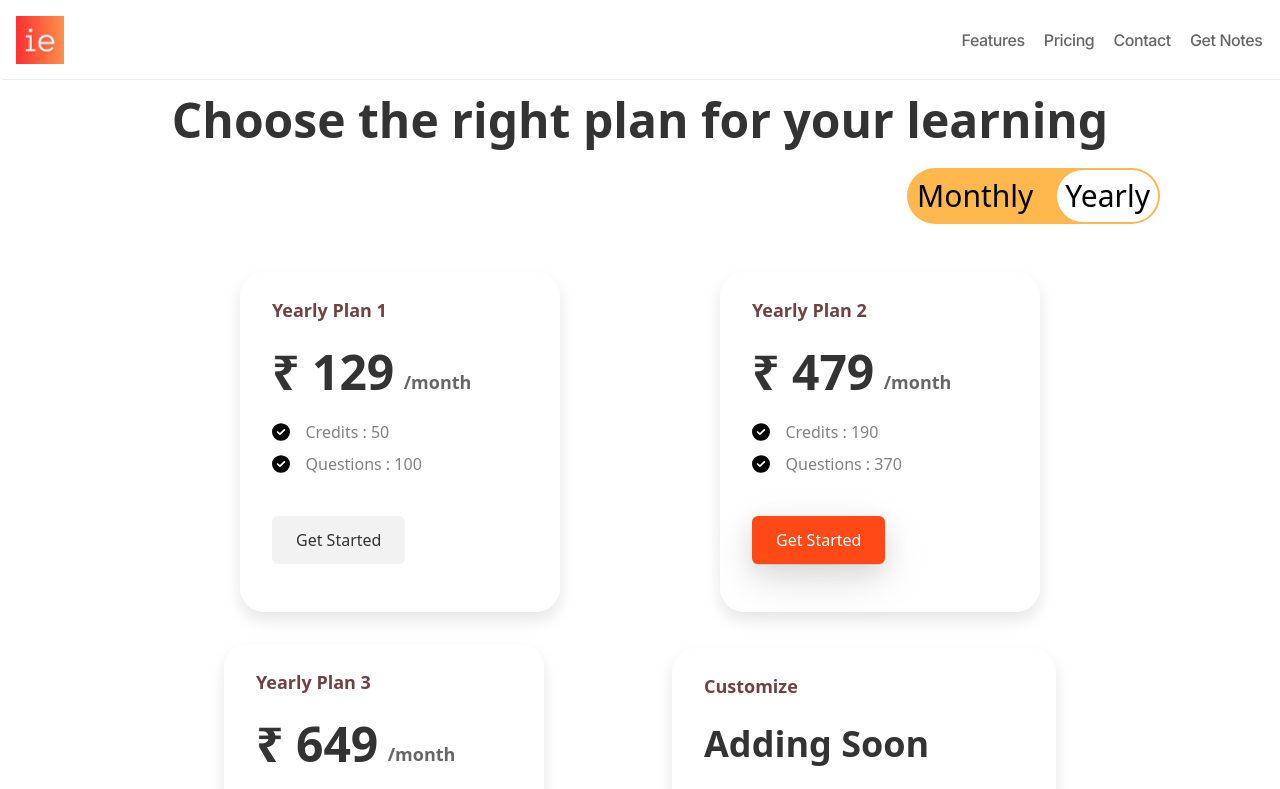
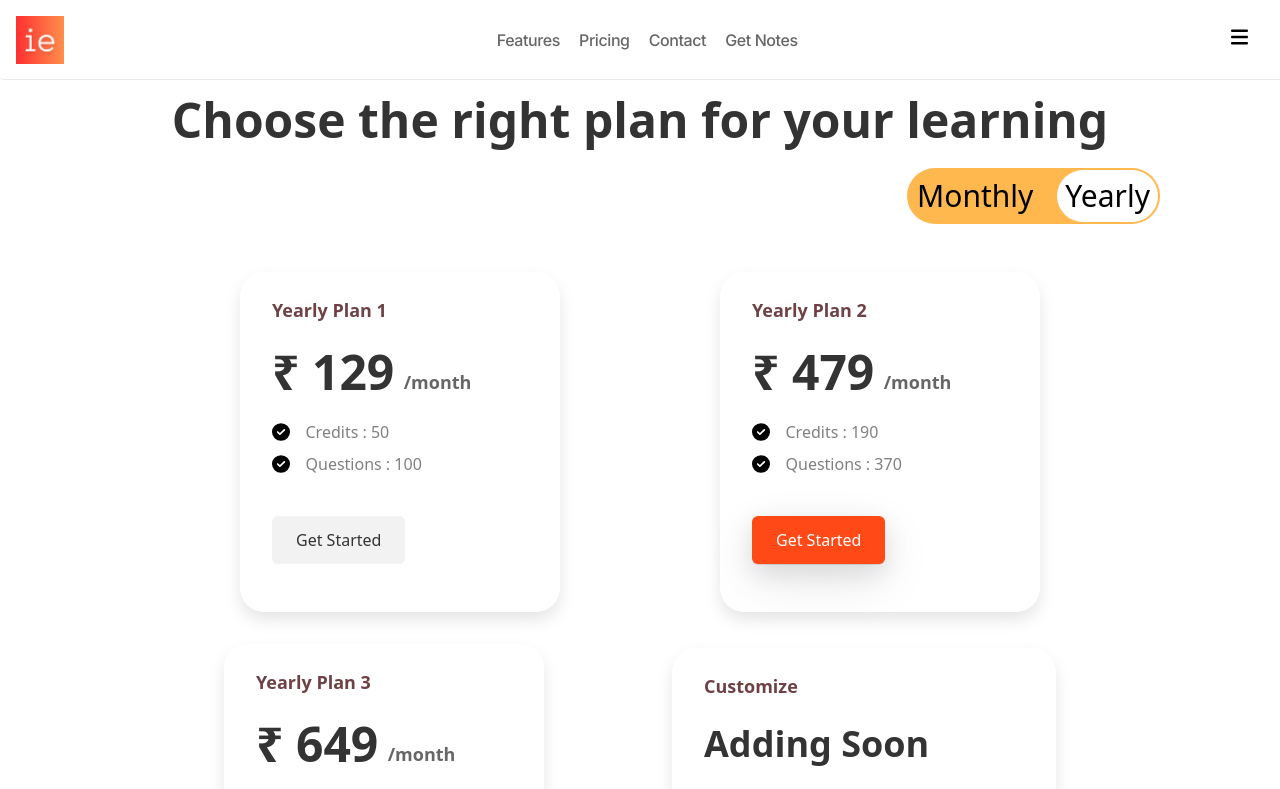
Before and after one commit to MayankGupta2023/ie-pwm, a Next.js app: page /pricing in a window 1280 px wide. Shown: the top 789 px of the page. Built offline with nearby package versions, Linux system fonts and the light colour scheme; no server answers.

Commit message:
Update payment name and fix navbar menu

```diff
--- a/src/components/MakePaymentComponent.js
+++ b/src/components/MakePaymentComponent.js
@@ -66,7 +66,7 @@ const checkLoggedIn = async() => {
         //console.log(data);
         var options = {
           key: process.env.RAZORPAY_KEY, // Enter the Key ID generated from the Dashboard
-          name: "Instant PayDoc",
+          name: "Instant EduDoc",
           currency: data.currency,
           amount: amount,
           order_id: data.id,
--- a/src/components/navbar.js
+++ b/src/components/navbar.js
@@ -6,14 +6,15 @@ import Link from 'next/link';
 import logo from '../assets/logo.png';
 import styles from '../styles/landing.module.css';
 import app from '../firebaseConfig';
-import menu from '../assets/menu.svg'
-import cross from '../assets/cross2.svg'
+import menu from '../assets/menu.svg';
+import cross from '../assets/cross2.svg';
 
 const Navbar = () => {
-  const [bars, setBars] = useState(true);
+  const [bars, setBars] = useState(false);
   const [isLoggedIn, setIsLoggedIn] = useState(false);
   const auth = getAuth(app);
   const router = useRouter();
+
   useEffect(() => {
     const unsubscribe = auth.onAuthStateChanged((user) => {
       setIsLoggedIn(!!user);
@@ -21,8 +22,6 @@ const Navbar = () => {
 
     return () => unsubscribe();
   }, []);
-
-  // console.log(bars)
 
   const handleLogout = async () => {
     try {
@@ -32,23 +31,13 @@ const Navbar = () => {
       console.error('Error logging out:', error);
     }
   };
-  const handleLogoClick = async () => {
-    try {
-      Router.push('/');
-    } catch (error) {
-      console.error('Error logging out:', error);
-    }
+
+  const handleLogoClick = () => {
+    router.push('/');
   };
 
   const handleClick = () => {
-    // Check if the viewport width is less than 640px using media query
-    const isMobile = window.matchMedia('(max-width: 640px)').matches;
-
-    if (isMobile) {
-      console.log('Button clicked on a mobile device (viewport width < 640px)');
-      setBars(!bars);
-      // Add your desired logic or additional code here
-    }
+    setBars(!bars);
   };
 
   return (
@@ -59,16 +48,11 @@ const Navbar = () => {
         </div>
       </a>
 
-
-      <div className={bars ? `${styles.navhide} sm:text-base sm:flex sm:justify-around sm:min-w-80  ` : `text-base flex justify-around min-w-80 ${styles.nav}`}
-        onClick={handleClick}
-      >
+      <div className={`text-base flex justify-around min-w-80 ${styles.nav} ${bars ? '' : styles.navhide}`} onClick={handleClick}>
         <Link href="/">Features</Link>
         <Link href="/pricing">Pricing</Link>
         <Link href="/pricing">Contact</Link>
-
         <Link href="/Working">Get Notes</Link>
-
         {/* {isLoggedIn ? (
           <button onClick={handleLogout}>Logout</button>
         ) : (
@@ -76,20 +60,11 @@ const Navbar = () => {
         )} */}
       </div>
 
-      <div className={`hidden mr-6 ${styles.menu}`}>
-        <button onClick={() => {
-          setBars(!bars);
-          console.log(bars);
-        }} >
-          {bars ?
-            <img src={menu.src} />
-            :
-            <img src={cross.src} />
-
-          }
+      <div className={`hidden sm:block mr-6 ${styles.menu}`}>
+        <button onClick={handleClick}>
+          {bars ? <img src={cross.src} /> : <img src={menu.src} />}
         </button>
       </div>
-
     </div>
   );
 };
--- a/src/components/navbar2.js
+++ b/src/components/navbar2.js
@@ -6,14 +6,15 @@ import Link from 'next/link';
 import logo from '../assets/logo.png';
 import styles from '../styles/landing.module.css';
 import app from '../firebaseConfig';
-import menu from '../assets/menu.svg'
-import cross from '../assets/cross2.svg'
+import menu from '../assets/menu.svg';
+import cross from '../assets/cross2.svg';
 
 const Navbar = () => {
   const [bars, setBars] = useState(false);
   const [isLoggedIn, setIsLoggedIn] = useState(false);
   const auth = getAuth(app);
   const router = useRouter();
+
   useEffect(() => {
     const unsubscribe = auth.onAuthStateChanged((user) => {
       setIsLoggedIn(!!user);
@@ -30,12 +31,13 @@ const Navbar = () => {
       console.error('Error logging out:', error);
     }
   };
-  const handleLogoClick = async () => {
-    try {
-     Router.push('/');
-    } catch (error) {
-      console.error('Error logging out:', error);
-    }
+
+  const handleLogoClick = () => {
+    router.push('/');
+  };
+
+  const handleClick = () => {
+    setBars(!bars);
   };
 
   return (
@@ -46,14 +48,11 @@ const Navbar = () => {
         </div>
       </a>
 
-
-      <div className={bars ? 'hidden' : `text-base flex  justify-around min-w-80 ${styles.nav}`}>
-      <Link href="/
-      ">Home</Link>
+      <div className={`text-base flex justify-around min-w-80 ${styles.nav} ${bars ? '' : styles.navhide}`} onClick={handleClick}>
+        <Link href="/">Home</Link>
         <Link href="/pricing">Upgrade</Link>
         <Link href="/pricing">Contact</Link>
         <Link href="/Working">Profile</Link>
-
         {/* {isLoggedIn ? (
           <button onClick={handleLogout}>Logout</button>
         ) : (
@@ -61,20 +60,11 @@ const Navbar = () => {
         )} */}
       </div>
 
-      <div className={`hidden mr-6 ${styles.menu}`}>
-        <button onClick={() => {
-          setBars(!bars);
-          console.log(bars);
-        }} >
-          {bars ?
-            <img src={menu.src} />
-            :
-            <img src={cross.src} />
-
-          }
+      <div className={`hidden sm:block mr-6 ${styles.menu}`}>
+        <button onClick={handleClick}>
+          {bars ? <img src={menu.src} /> : <img src={cross.src} />}
         </button>
       </div>
-
     </div>
   );
 };
```
Lines whose indentation alone changed are shown as unchanged.
